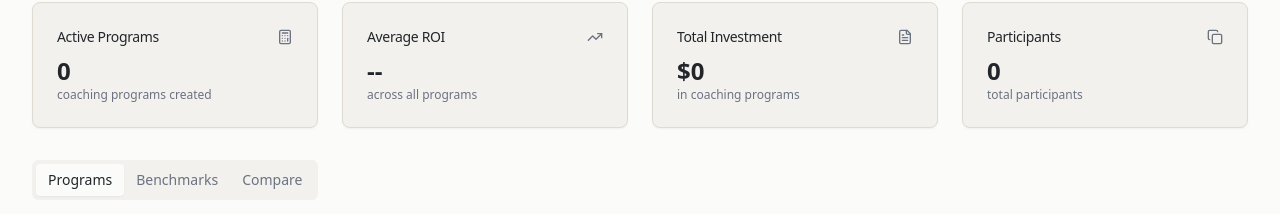
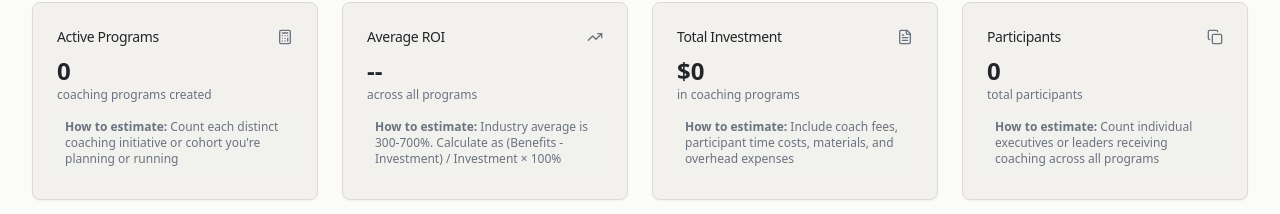
Before and after one commit to dankimble-code/ROIApp, a React (Vite) app: page / in a window 1280 px wide. Shown: the part 187-401 px from the top of the page. Built offline with nearby package versions, Linux system fonts and the light colour scheme; no server answers; the database is empty.

Commit message:
Add helper text for buckets
Add 'How to estimate' helper text to each bucket to provide guidance on estimations.

```diff
--- a/src/components/dashboard/Dashboard.tsx
+++ b/src/components/dashboard/Dashboard.tsx
@@ -145,6 +145,11 @@ export function Dashboard() {
             <p className="text-xs text-muted-foreground">
               coaching programs created
             </p>
+            <div className="mt-2 p-2 bg-muted/50 rounded-sm">
+              <p className="text-xs text-muted-foreground">
+                <strong>How to estimate:</strong> Count each distinct coaching initiative or cohort you're planning or running
+              </p>
+            </div>
           </CardContent>
         </Card>
 
@@ -158,6 +163,11 @@ export function Dashboard() {
             <p className="text-xs text-muted-foreground">
               across all programs
             </p>
+            <div className="mt-2 p-2 bg-muted/50 rounded-sm">
+              <p className="text-xs text-muted-foreground">
+                <strong>How to estimate:</strong> Industry average is 300-700%. Calculate as (Benefits - Investment) / Investment × 100%
+              </p>
+            </div>
           </CardContent>
         </Card>
 
@@ -171,6 +181,11 @@ export function Dashboard() {
             <p className="text-xs text-muted-foreground">
               in coaching programs
             </p>
+            <div className="mt-2 p-2 bg-muted/50 rounded-sm">
+              <p className="text-xs text-muted-foreground">
+                <strong>How to estimate:</strong> Include coach fees, participant time costs, materials, and overhead expenses
+              </p>
+            </div>
           </CardContent>
         </Card>
 
@@ -184,6 +199,11 @@ export function Dashboard() {
             <p className="text-xs text-muted-foreground">
               total participants
             </p>
+            <div className="mt-2 p-2 bg-muted/50 rounded-sm">
+              <p className="text-xs text-muted-foreground">
+                <strong>How to estimate:</strong> Count individual executives or leaders receiving coaching across all programs
+              </p>
+            </div>
           </CardContent>
         </Card>
       </div>
```
